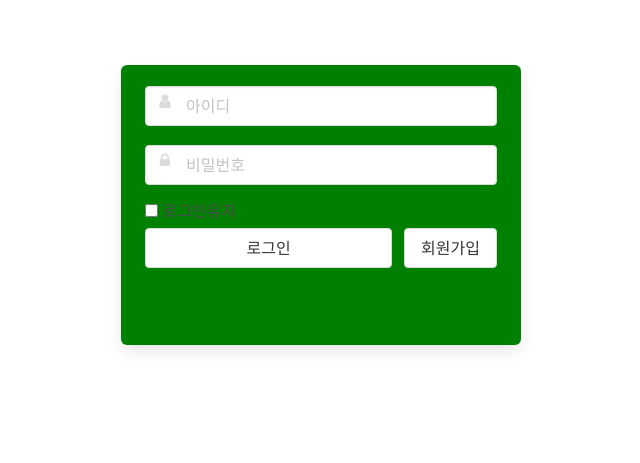
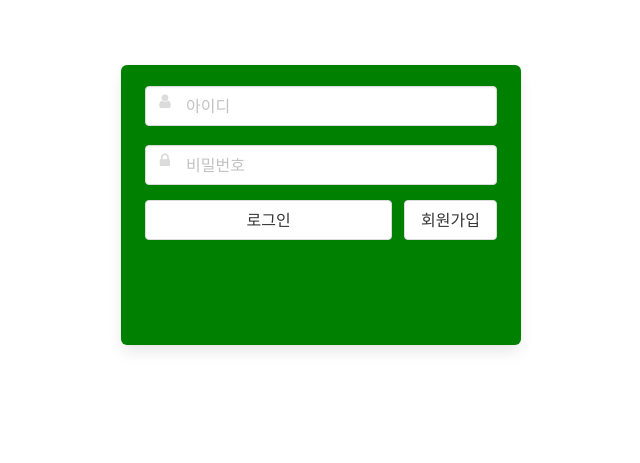
Before and after one commit to SpartaClassD2Jo/FindHand, a Flask app: page /login in a window 1280 px wide. Shown: the part 135-598 px from the top of the page, without its empty margins (319-959 px from the left). Run offline with Flask 2, Linux system fonts and the light colour scheme; some libraries are stand-ins or nearby versions.

Commit message:
Update login.html

```diff
--- a/templates/login.html
+++ b/templates/login.html
@@ -19,6 +19,7 @@
             padding: 0;
             box-sizing: border-box;
         }
+
         .container {
             width: 100vw;
             height: 100vh;
@@ -33,18 +34,20 @@
             margin: auto;
 
         }
+
         .input {
-            margin:5px 0 10px 0;
+            margin: 5px 0 10px 0;
         }
+
         .is-mobile {
-            margin:5px 0 10px 0;
+            margin: 5px 0 10px 0;
         }
     </style>
 
     <script>
 
 
-        function sign_in(){
+        function sign_in() {
             let username = $("#input-username").val()
             let password = $("#input-password").val()
 
@@ -99,20 +102,13 @@
                 <p id="help-password-login" class="help is-danger"></p>
             </div>
 
-                <div class="form-group">
-                    <div class="custom-control custom-checkbox small">
-                        <label>
-                            <input type="checkbox" name="useCookie"> 로그인유지
-                        </label>
-                    </div>
-                </div>
 
             <nav class="level is-mobile">
                 <button class="level-item button is-sparta" onclick="sign_in()">
                     로그인
                 </button>
-                     <a href ="/register">
-                        <button class="level-item button is-sparta" >
+                <a href="/register">
+                    <button class="level-item button is-sparta" onclick="Tosign_up">
                         회원가입
                     </button>
                 </a>
```
Lines whose indentation alone changed are shown as unchanged.
